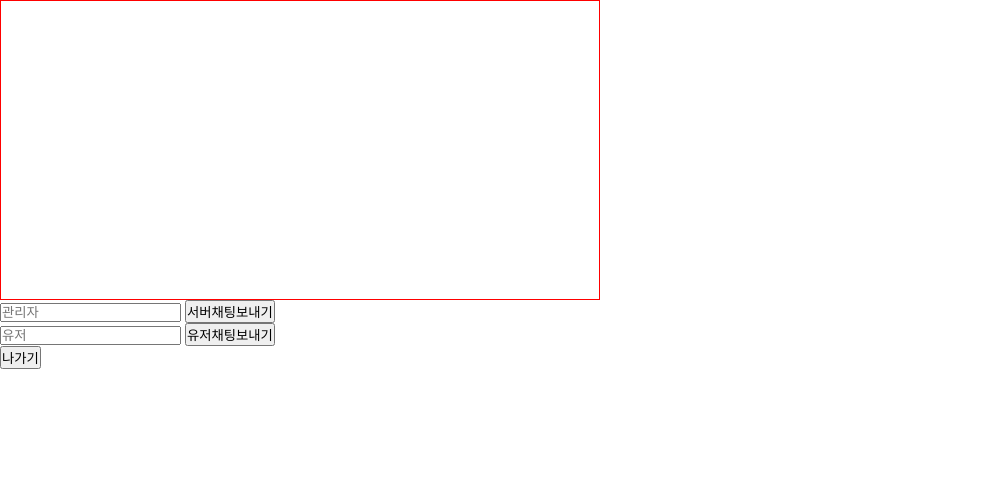
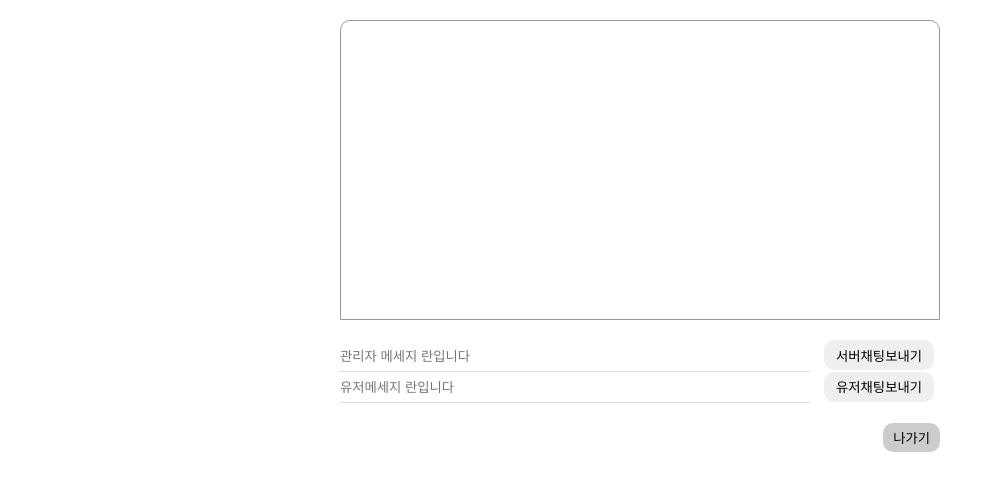
Before and after one commit to pia9322/test_socket_01, a website: page index.html in a window 1280 px wide. Shown: the whole page, without its empty margins (0-1003 px from the left). Drawn offline with Linux system fonts and the light colour scheme.

Commit message:
reload
reload

```diff
--- a/css/style.scss
+++ b/css/style.scss
@@ -5,11 +5,42 @@
 }
 
 #chat_section {
-    #result {
-        overflow: auto;
-        max-width: 600px;
-        width: 100%;
-        height: 300px;
-        border: 1px solid #f00;
+    max-width: 600px;
+    margin: 20px auto 0;
+    .result_wrap {
+        #result {
+            width: 100%;
+            overflow: auto;
+            height: 300px;
+            border: 1px solid #999;
+            border-top-left-radius: 10px; border-top-right-radius: 10px;
+            padding: 10px;
+        }
     }
+    .msg_box_wrap {
+        margin-top: 20px;
+        .msg_box {
+            input {
+                width: calc(80% - 10px); height: 30px;
+                margin-right: 10px;
+                border: none;
+                border-bottom: 1px solid #ddd;
+            }
+            button {
+                width: calc(20% - 10px); height: 30px;
+                background-color: none;
+                border: none; border-radius: 10px;
+            }
+        }
+        .msg_close {
+            margin-top: 20px;
+            text-align: right;
+            button {
+                padding: 5px 10px;
+                border: none; background: rgba($color: #000, $alpha: .2);
+                border-radius: 10px;
+            }
+        }
+    }
+
 }
--- a/index.html
+++ b/index.html
@@ -12,24 +12,30 @@
 <body>
 
     <section class="chat_section" id="chat_section">
+        <div class="result_wrap">
             <div id='result'></div>
+        </div>
 
 
-
-        <div class="msg_server_box">
-            <input type="text" class="text_box_server" id="text_box_server" placeholder="관리자">
+        <div class="msg_box_wrap">
+            <div class="msg_box msg_server_box">
+                <input type="text" class="text_box_server" id="text_box_server" placeholder="관리자 메세지 란입니다">
                 <button id="send" onclick="msgSendserver('msg_server', '서버', text_box_server)">서버채팅보내기</button>
             </div>
 
 
-        <div class="msg_user_box">
-            <input type="text" class="text_box_user" id="text_box_user" placeholder="유저">
+            <div class="msg_box msg_user_box">
+                <input type="text" class="text_box_user" id="text_box_user" placeholder="유저메세지 란입니다">
                 <button id="send" onclick="msgSendserver('msg_usr', '유저', text_box_user)">유저채팅보내기</button>
             </div>
+
 
             <div class="msg_close">
                 <button onclick="disconnect()">나가기</button>
             </div>
+        </div>
+
+
 
 
 
@@ -57,7 +63,7 @@
             // }
             function msgSendserver(type, type_01, type_02) {
 
-                result.innerHTML += "<p class='" + type + "'> "+ type_01 + " : " + type_02.value + "</p>";
+                result.innerHTML += "<p class='" + type + "'> " + type_01 + " : " + type_02.value + "</p>";
                 socket.send(result.innerText);
 
             }
@@ -71,29 +77,6 @@
             };
         </script>
     </section>
-    <style>
-        * {
-            margin: 0;
-            padding: 0;
-            box-sizing: border-box;
-        }
-
-        #result {
-            overflow: auto;
-            max-width: 600px;
-            width: 100%;
-            height: 300px;
-            border: 1px solid #f00;
-        }
-
-        #result .msg_usr {
-            text-align: right;
-        }
-
-        #result .msg_server {
-            text-align: left;
-        }
-    </style>
 </body>
 
 </html>
```
Also changed, not shown: css/style.css, dist/css/style.min.css, 2 other files. Lines whose indentation alone changed are shown as unchanged.
